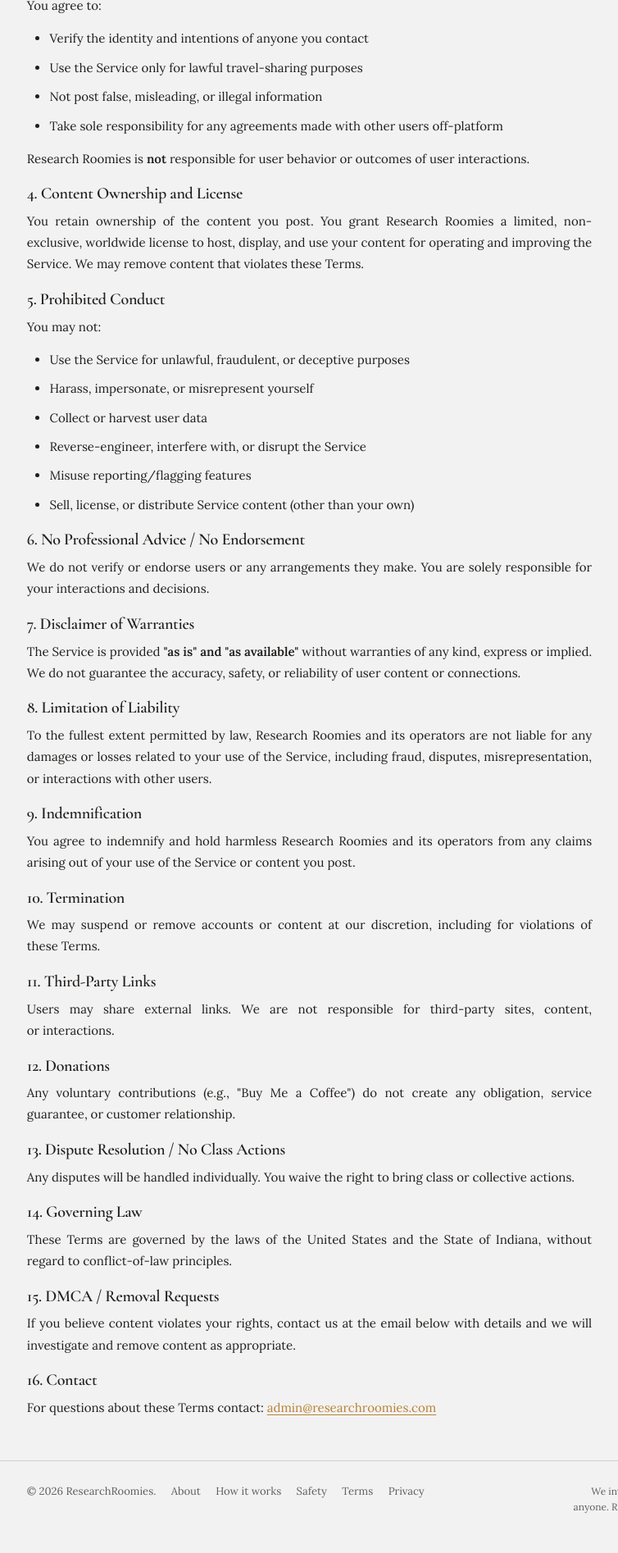
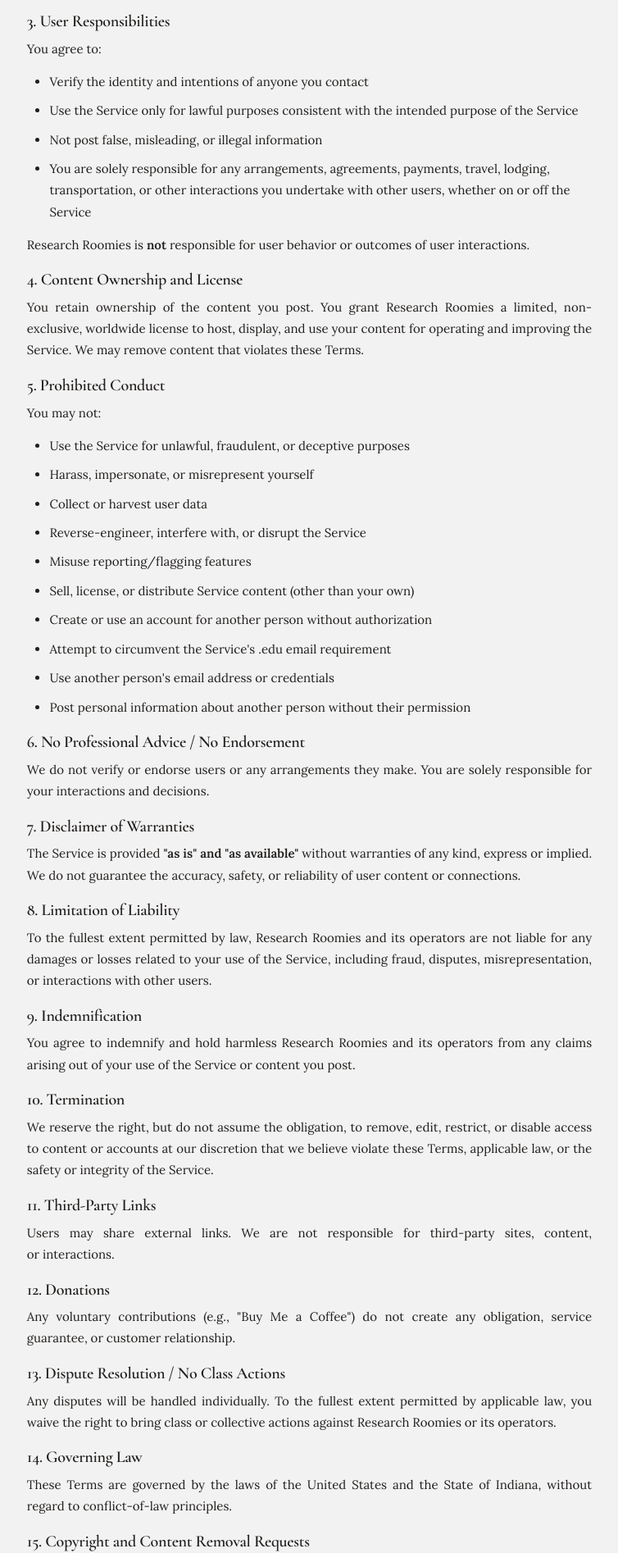
Before and after one commit to researchroomies/researchroomies, an Eleventy site: page templates/pages/terms.njk in a window 1280 px wide. Shown: the part 787-2681 px from the top of the page at 82% size, without its empty margins (104-858 px from the left). Built offline with nearby package versions, Linux system fonts and the light colour scheme; Eleventy itself is replaced by a stand-in of ours; files that its build step writes are made by us from their sources; no server answers.

Commit message:
update terms of service

```diff
--- a/templates/pages/terms.njk
+++ b/templates/pages/terms.njk
@@ -6,7 +6,7 @@
 {% block content %}
 <div class="site-page">
   <h1>Terms of Service</h1>
-  <p><strong>Effective Date:</strong> October 30, 2025</p>
+  <p><strong>Effective Date:</strong> August 30, 2026</p>
 
   <h3>1. Overview</h3>
   <p>By accessing or using <strong>Research Roomies</strong> (the "Service"), you affirm that you are 18 years of age or older and agree to these Terms of Service ("Terms"). If you do not agree to these Terms, do not use the Service.</p>
@@ -14,7 +14,7 @@
   <p>Our Privacy Policy and all other posted rules are incorporated into these Terms.</p>
 
   <h3>2. Nature of the Service</h3>
-  <p>Research Roomies is a platform to help academics connect and coordinate shared expenses (such as lodging or transportation) for conferences.</p>
+  <p>Research Roomies is a platform to help academics connect and coordinate shared expenses (such as lodging or transportation) for conferences. Research Roomies currently restricts access to users with .edu email addresses. An .edu email address does not constitute verification of a user's identity, academic status, or intentions.</p>
   <p>We only facilitate introductions. We do <strong>not</strong>:</p>
   <ul>
     <li>Verify user identities</li>
@@ -27,9 +27,9 @@
   <p>You agree to:</p>
   <ul>
     <li>Verify the identity and intentions of anyone you contact</li>
-    <li>Use the Service only for lawful travel-sharing purposes</li>
+    <li>Use the Service only for lawful purposes consistent with the intended purpose of the Service</li>
     <li>Not post false, misleading, or illegal information</li>
-    <li>Take sole responsibility for any agreements made with other users off-platform</li>
+    <li>You are solely responsible for any arrangements, agreements, payments, travel, lodging, transportation, or other interactions you undertake with other users, whether on or off the Service</li>
   </ul>
   <p>Research Roomies is <strong>not</strong> responsible for user behavior or outcomes of user interactions.</p>
 
@@ -45,6 +45,10 @@
     <li>Reverse-engineer, interfere with, or disrupt the Service</li>
     <li>Misuse reporting/flagging features</li>
     <li>Sell, license, or distribute Service content (other than your own)</li>
+    <li>Create or use an account for another person without authorization</li>
+    <li>Attempt to circumvent the Service's .edu email requirement</li>
+    <li>Use another person's email address or credentials</li>
+    <li>Post personal information about another person without their permission</li>
   </ul>
 
   <h3>6. No Professional Advice / No Endorsement</h3>
@@ -60,7 +64,7 @@
   <p>You agree to indemnify and hold harmless Research Roomies and its operators from any claims arising out of your use of the Service or content you post.</p>
 
   <h3>10. Termination</h3>
-  <p>We may suspend or remove accounts or content at our discretion, including for violations of these Terms.</p>
+  <p>We reserve the right, but do not assume the obligation, to remove, edit, restrict, or disable access to content or accounts at our discretion that we believe violate these Terms, applicable law, or the safety or integrity of the Service.</p>
 
   <h3>11. Third-Party Links</h3>
   <p>Users may share external links. We are not responsible for third-party sites, content, or interactions.</p>
@@ -69,12 +73,12 @@
   <p>Any voluntary contributions (e.g., "Buy Me a Coffee") do not create any obligation, service guarantee, or customer relationship.</p>
 
   <h3>13. Dispute Resolution / No Class Actions</h3>
-  <p>Any disputes will be handled individually. You waive the right to bring class or collective actions.</p>
+  <p>Any disputes will be handled individually. To the fullest extent permitted by applicable law, you waive the right to bring class or collective actions against Research Roomies or its operators.</p>
 
   <h3>14. Governing Law</h3>
   <p>These Terms are governed by the laws of the United States and the State of Indiana, without regard to conflict-of-law principles.</p>
 
-  <h3>15. DMCA / Removal Requests</h3>
+  <h3>15. Copyright and Content Removal Requests</h3>
   <p>If you believe content violates your rights, contact us at the email below with details and we will investigate and remove content as appropriate.</p>
 
   <h3>16. Contact</h3>
```
